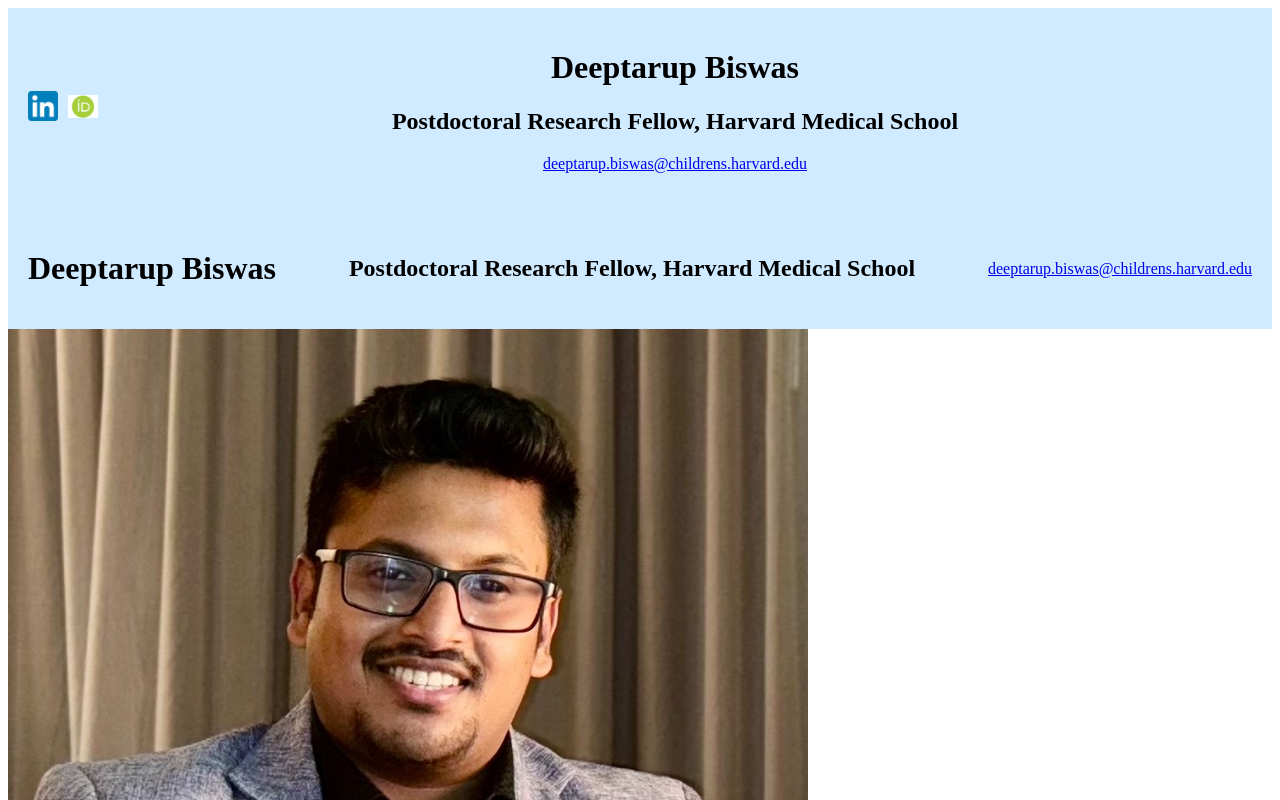
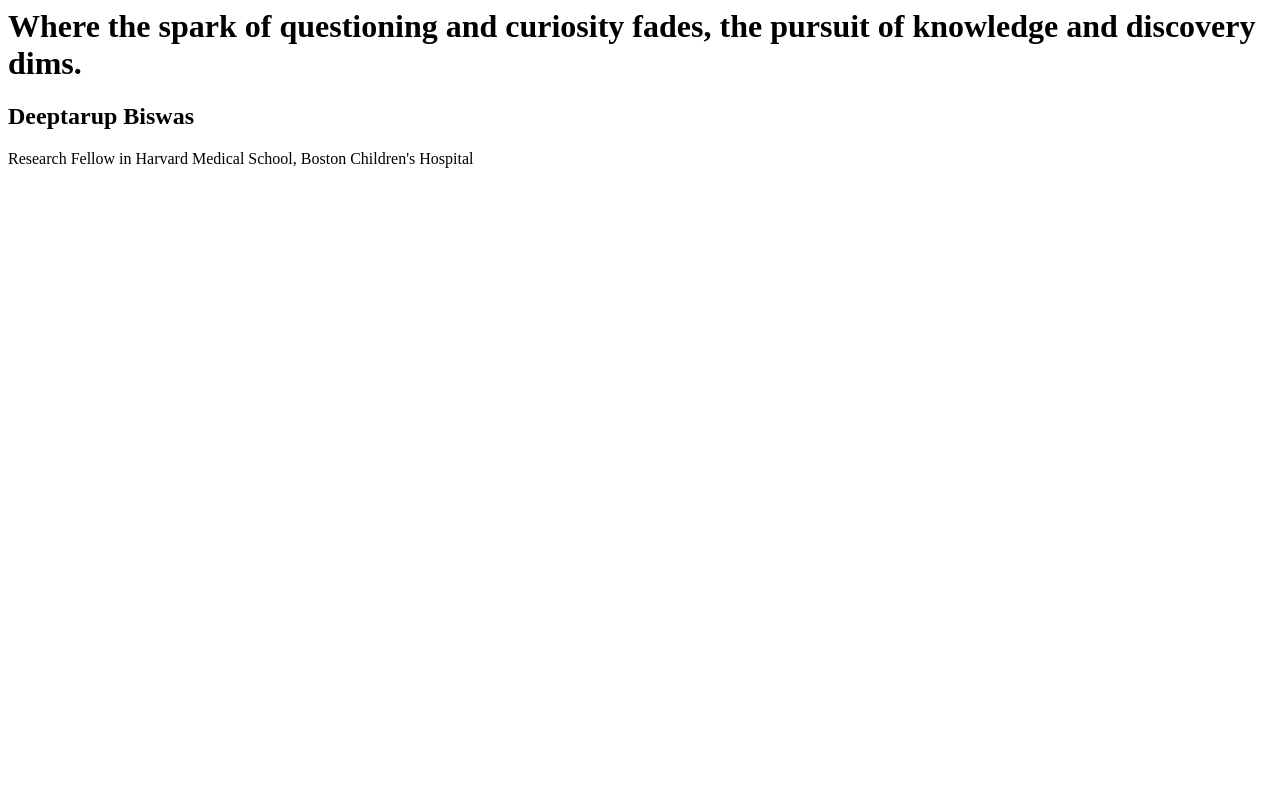
Before and after one commit to DeepHMS/DeepHMS.github.io, a plain HTML site: page index.html in a window 1280 px wide. Shown: the top 800 px of the page. Drawn offline with Linux system fonts and the light colour scheme.

Commit message:
Update index.html

```diff
--- a/index.html
+++ b/index.html
@@ -1,96 +1,12 @@
+<!-- Header Banner Image with Quote -->
+<header class="banner-header">
+    <div class="quote-text">
+        <h1>Where the spark of questioning and curiosity fades, the pursuit of knowledge and discovery dims.</h1>
+    </div>
+</header>
 
-<!DOCTYPE html>
-<html lang="en">
-<head>
-    <meta charset="UTF-8">
-    <meta name="viewport" content="width=device-width, initial-scale=1.0">
-    <title>Deeptarup Biswas</title>
-    <link rel="stylesheet" href="style.css">
-    <style>
-        header {
-            background: #d0eaff; /* light blue */
-            color: #000;
-            padding: 20px;
-            display: flex;
-            align-items: center;
-            justify-content: space-between;
-            flex-wrap: wrap;
-        }
-        .header-left {
-            display: flex;
-            align-items: center;
-            gap: 10px;
-        }
-        .header-left img {
-            height: 30px;
-            width: 30px;
-            object-fit: contain;
-        }
-        .header-text {
-            text-align: center;
-            flex: 1;
-        }
-        @media (max-width: 600px) {
-            header {
-                flex-direction: column;
-                align-items: center;
-            }
-            .header-text {
-                margin-top: 10px;
-            }
-        }
-    </style>
-</head>
-<body>
-    <header>
-        <div class="header-left">
-            <a href="https://www.linkedin.com/in/deeptarup-biswas-039825178/" target="_blank">
-                <img src="linkedin.jpg" alt="LinkedIn">
-            </a>
-            <a href="https://orcid.org/0000-0002-5422-0303" target="_blank">
-                <img src="orcid.jpg" alt="ORCID">
-            </a>
-        </div>
-        <div class="header-text">
-            <h1>Deeptarup Biswas</h1>
-            <h2>Postdoctoral Research Fellow, Harvard Medical School</h2>
-            <p><a href="mailto:deeptarup.biswas@childrens.harvard.edu">deeptarup.biswas@childrens.harvard.edu</a></p>
-        </div>
-    </header>
-<body>
-    <header>
-        <h1>Deeptarup Biswas</h1>
-        <h2>Postdoctoral Research Fellow, Harvard Medical School</h2>
-        <p><a href="mailto:deeptarup.biswas@childrens.harvard.edu">deeptarup.biswas@childrens.harvard.edu</a></p>
-    </header>
-
-    <main>
-        <section class="intro">
-            <div class="container">
-                <div class="profile">
-                    <img src="profile.jpg" alt="Dr. Deeptarup Biswas">
-                </div>
-                <div class="summary">
-                    <h2>About Me</h2>
-                    <p>I am a Postdoctoral Researcher at Boston Children’s Hospital, Harvard Medical School, working at the intersection of single-cell proteomics, neurobiology, and data science. With dual expertise in wet-lab and computational biology, I translate multi-omics data into clinically actionable insights. My work spans AI, ML, digital health, and translational neuroscience.</p>
-                </div>
-            </div>
-        </section>
-
-        <section>
-            <h3>Full Biography</h3>
-            <p>My scientific journey has been built on a rare intersection — <strong>wet lab experimentation</strong> and <strong>dry lab computation</strong> — a fusion that allows me to not only generate complex biological data, but to truly understand it. I’m Dr. Deeptarup Biswas, currently a Postdoctoral Researcher at the Department of Neurology, <strong>Boston Children’s Hospital | Harvard Medical School</strong>, where I develop high-throughput workflows for <strong>Single-Cell Omics</strong>, integrating mass spectrometry, machine learning, and neurobiology to unlock insights into brain disorders at an unprecedented resolution.</p>
-            <p>I began at the bench: from culturing cells to running targeted proteomics assays, handling multiple mass spectrometers, and refining sample preparation protocols. These hands-on wet lab skills laid a strong foundation, but I knew the story of biology could not be told by experiments alone. I immersed myself in <strong>data science, AI, and big data analytics</strong>, building algorithms and pipelines that translated raw omics signals into <strong>clinically relevant knowledge</strong>.</p>
-            <p>During my Ph.D. at <strong>IIT Bombay</strong>, I explored the proteomic signatures of <strong>Meningioma Brain Tumors</strong>, resulting in high-impact publications, patents, and the <strong>Dr. Gargi Vishnoi Memorial Prize for Best Ph.D. Thesis</strong>. My passion for translational science deepened through this work, bridging biomolecular insights with potential diagnostics and therapeutic directions.</p>
-            <p>Throughout my career, I’ve balanced <strong>discovery-driven science</strong> with <strong>real-world healthcare applications</strong>. My contributions during the <strong>COVID-19 pandemic</strong> to national diagnostic research projects earned institutional recognition, and I’ve actively worked on biomarker panels for <strong>grade-specific diagnosis of Meningioma</strong>, pushing forward the cause of <strong>precision medicine in neurology</strong>.</p>
-            <p>I’ve also been fortunate to lead and co-develop innovative digital tools — <strong>BrainProt</strong> (India’s first brain disease omics database), <strong>CoVProt</strong>, <strong>IBPM</strong>, <strong>PhosphoMap</strong>, <strong>Clustome</strong>, and others — designed to democratize complex data for researchers, clinicians, and public health experts.</p>
-            <p>Equally important is my commitment to <strong>Digital Health and Education</strong>. Under the mentorship of <strong>Prof. Sanjeeva Srivastava</strong>, I served as a <strong>Teaching Assistant at KCDH (Koita Centre for Digital Health)</strong>, where I helped train and mentor <strong>30+ B.Tech and M.Tech students</strong> in applying AI/ML to real-world healthcare problems. From ideation to analysis, I guided student-led projects across proteomics, genomics, wearable tech, and electronic health records, nurturing the next generation of <strong>data-driven healthcare innovators</strong>.</p>
-            <p>Whether analyzing a single cell or leading a full-scale digital health project, my goal remains consistent: to advance <strong>translational neuroscience</strong> by bridging <strong>multi-omics data</strong>, <strong>AI</strong>, and <strong>clinical knowledge</strong> — turning complex biology into <strong>meaningful, patient-centered solutions</strong>.</p>
-        </section>
-    </main>
-
-    <footer>
-        <p>&copy; 2025 Dr. Deeptarup Biswas</p>
-    </footer>
-</body>
-</html>
+<!-- Subheader with Name and Title -->
+<section class="identity-header">
+    <h2>Deeptarup Biswas</h2>
+    <p>Research Fellow in Harvard Medical School, Boston Children's Hospital</p>
+</section>
```
